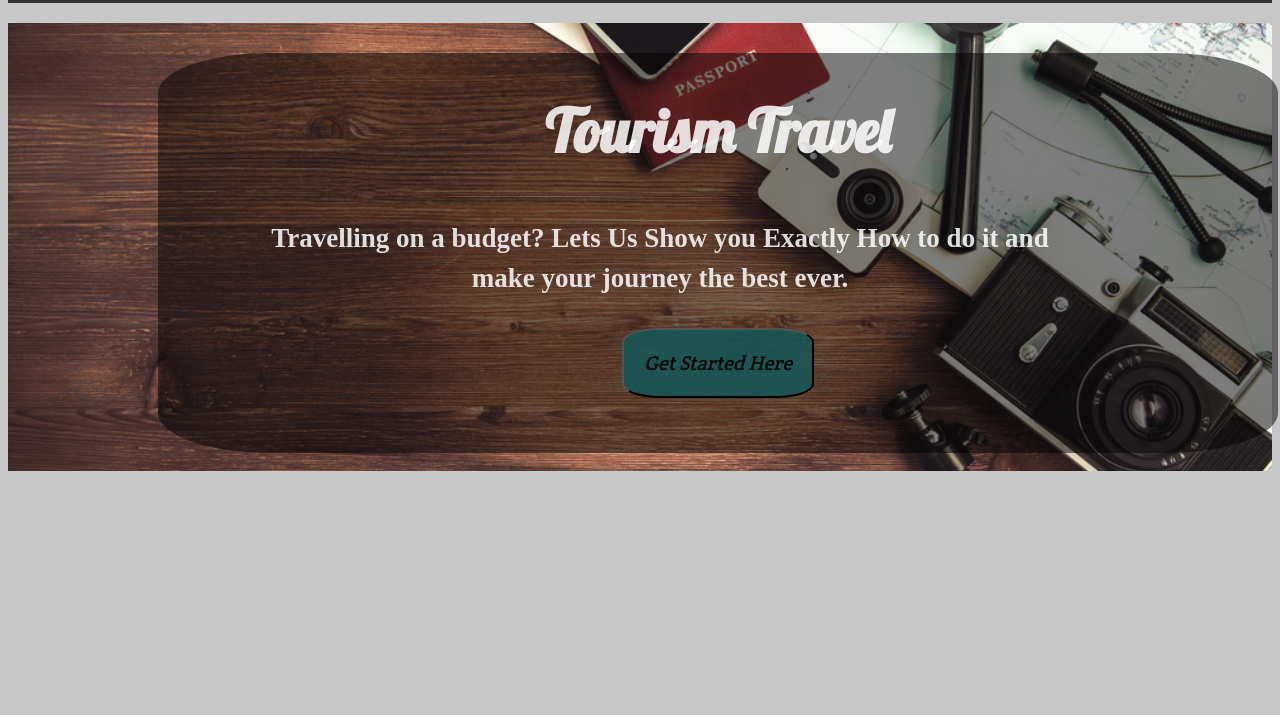
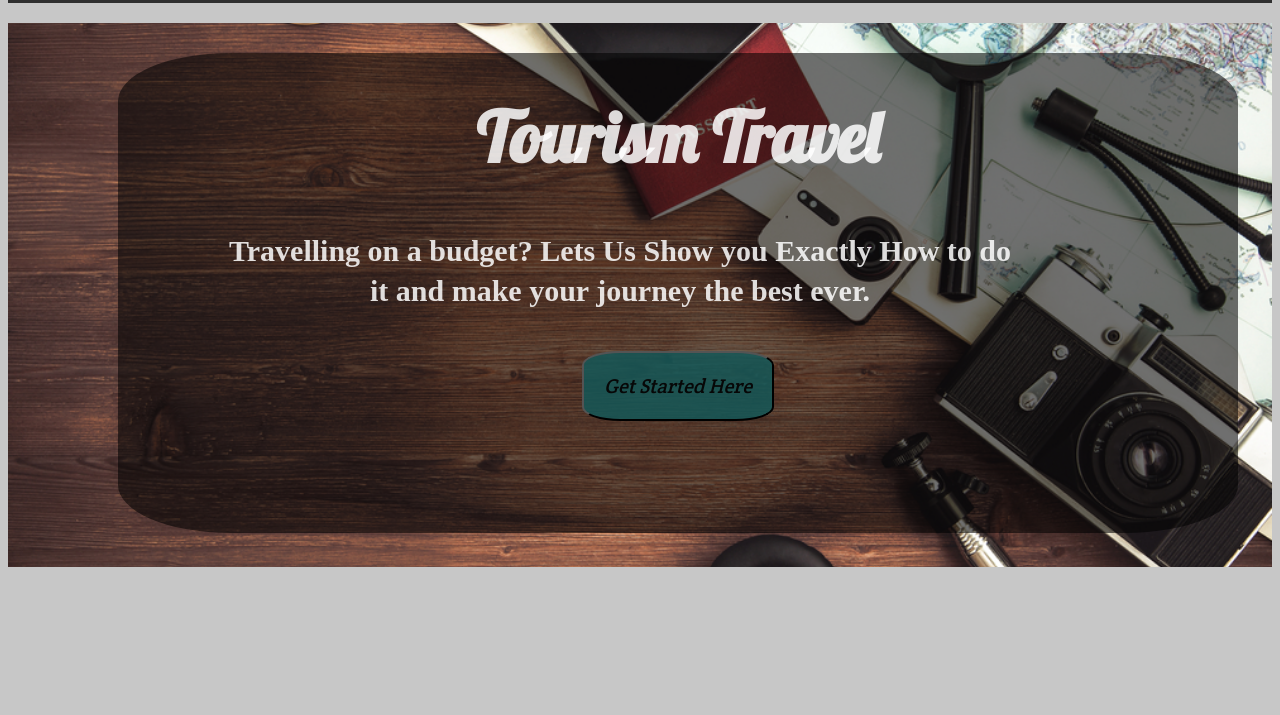
Before and after one commit to 201-project/qam2, a plain HTML site: page home.html in a window 1280 px wide. Shown: the part 85-800 px from the top of the page. Drawn offline with Linux system fonts and the light colour scheme; a web font is replaced by a local one.

Commit message:
add edit

```diff
--- a/css/home.css
+++ b/css/home.css
@@ -76,22 +76,22 @@ header nav{
     background-image: url(../img/background.jpg);
      background-position: center;
    background-repeat: no-repeat;
-   height: 28pc;
+   height: 34pc;
    background-size: cover;
 }
 #gitstart div {
     float: left;
-    margin: 30px 0px 0px 150px;
-    background: rgba(0, 0, 0, 0.507);
+    margin: 30px 0px 0px 110px;
+    background: rgba(0, 0, 0, 0.562);
     border-radius: 10%;
     text-align: center;
     width: 70pc;
-    height: 25pc;
+    height: 30pc;
     color: rgba(255, 255, 255, 0.849);
 }
 #gitstart div h1{
     text-align: center;
-    font-size: 60px;
+    font-size: 70px;
     margin: 20px;
     padding: 20px;
     font-family: 'Lobster', cursive;
@@ -101,7 +101,7 @@ header nav{
     width: 70%;
     margin: 10px 0px 0px 100px;
     padding: 10px;
-    font-size: 27px;
+    font-size: 30px;
     font-family: 'Solway', serif;
     line-height: 40px;
 }
@@ -116,7 +116,7 @@ header nav{
 }
 #gitstart div button{
     background: rgba(21, 87, 87, 0.856);
-    margin: 20px;
+    margin: 30px;
     padding: 20px;
     border-radius: 20%;
     font-size: 20px;
```
Also changed, not shown: css/gitstart.css (+11 -7 lines), gitstart.html (+1 -1 lines).
